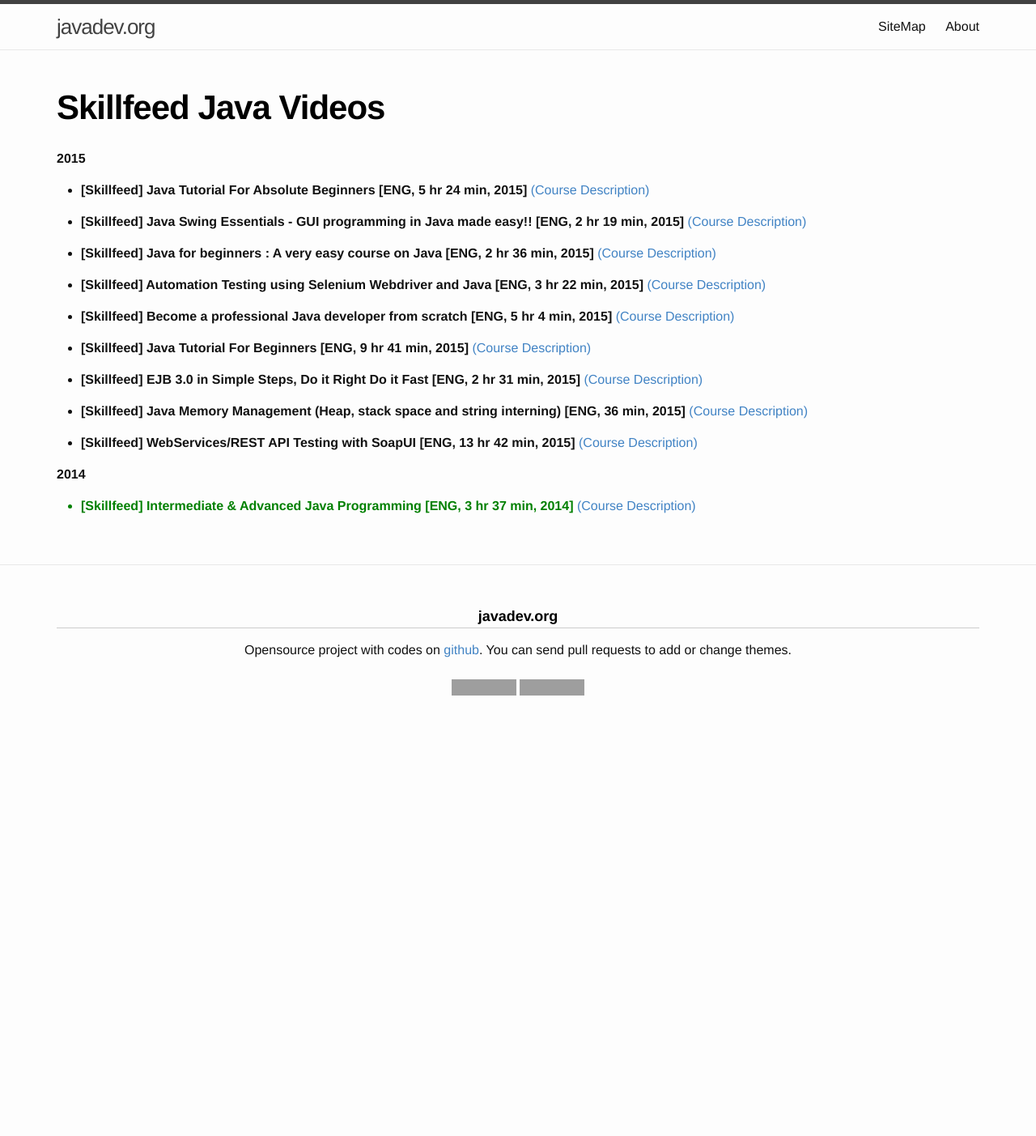
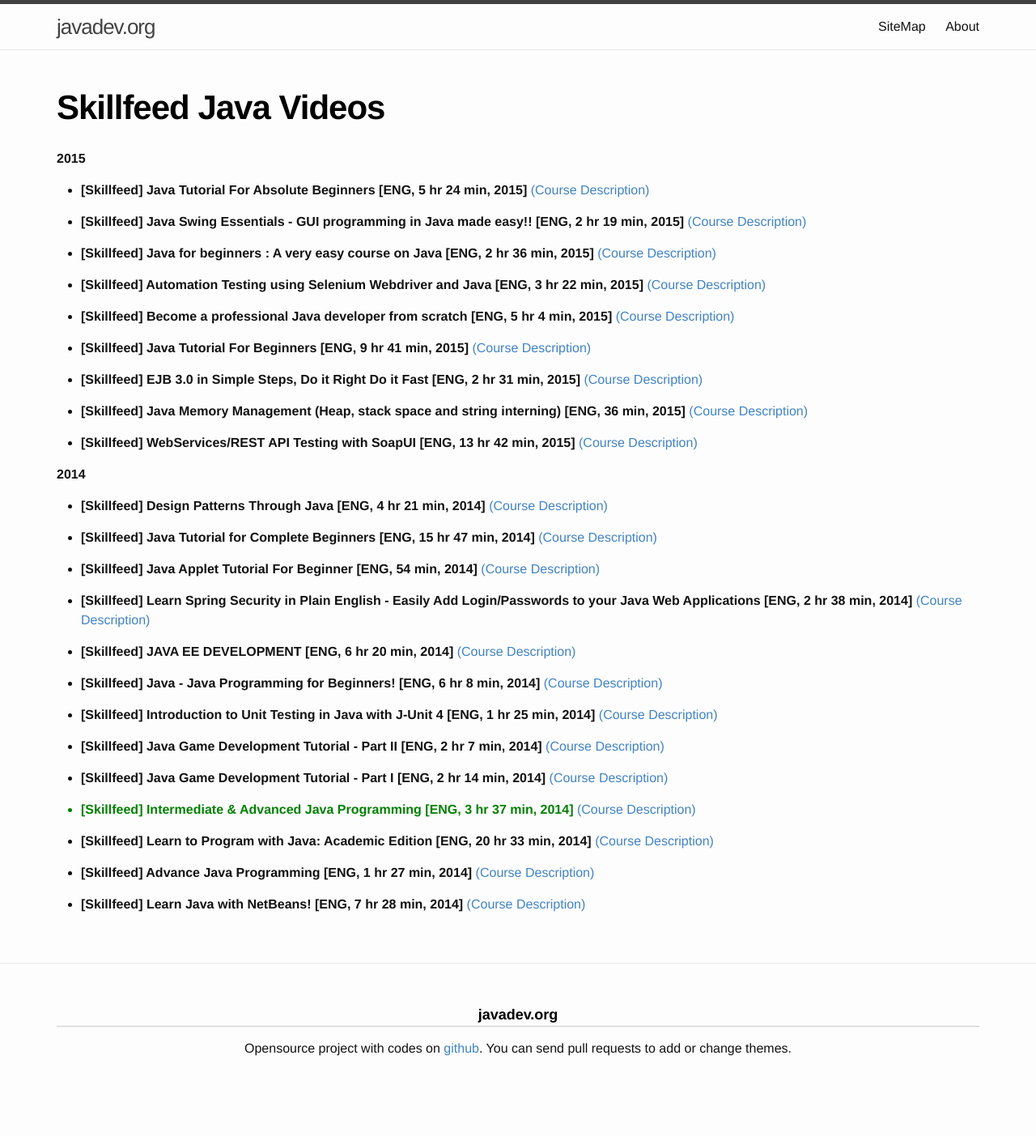
Before and after one commit to webmakaka/javadev.org, a Jekyll site: the page built from website/library/collections/video/paid/skillfeed.md, in a window 1280 px wide. Shown: the whole page at 81% size. Built offline with Jekyll 4.4.1, drawn with Linux system fonts in a browser that asks for light colours; before the commit the page ends 911 px from its top, so only the background shows below that; grey boxes are pictures that could not be loaded.

Commit message:
Update skillfeed.md

```diff
--- a/website/library/collections/video/paid/skillfeed.md
+++ b/website/library/collections/video/paid/skillfeed.md
@@ -20,13 +20,23 @@
 </ul>
 
 
-
-
-
-
-
 <strong>2014</strong>
 
 <ul>
+
+<li><strong>[Skillfeed] Design Patterns Through Java [ENG, 4 hr 21 min, 2014]</strong> <a href="https://www.skillfeed.com/courses/8802-design-patterns-through-java">(Course Description)</a></li>
+<li><strong>[Skillfeed] Java Tutorial for Complete Beginners [ENG, 15 hr 47 min, 2014]</strong> <a href="https://www.skillfeed.com/courses/4270-java-tutorial-for-complete-beginners">(Course Description)</a></li>
+<li><strong>[Skillfeed] Java Applet Tutorial For Beginner [ENG, 54 min, 2014]</strong> <a href="https://www.skillfeed.com/courses/8239-java-applet-tutorial-for-beginner">(Course Description)</a></li>
+<li><strong>[Skillfeed] Learn Spring Security in Plain English - Easily Add Login/Passwords to your Java Web Applications [ENG, 2 hr 38 min, 2014]</strong> <a href="https://www.skillfeed.com/courses/8103-learn-spring-security-in-plain-english-easily-add-login-passwords-to-your-java-web-applications">(Course Description)</a></li>
+<li><strong>[Skillfeed] JAVA EE DEVELOPMENT [ENG, 6 hr 20 min, 2014]</strong> <a href="https://www.skillfeed.com/courses/6973-java-ee-development">(Course Description)</a></li>
+<li><strong>[Skillfeed] Java - Java Programming for Beginners! [ENG, 6 hr 8 min, 2014]</strong> <a href="https://www.skillfeed.com/courses/6951-java-java-programming-for-beginners">(Course Description)</a></li>
+
+<li><strong>[Skillfeed] Introduction to Unit Testing in Java with J-Unit 4 [ENG, 1 hr 25 min, 2014]</strong> <a href="https://www.skillfeed.com/courses/6215-introduction-to-unit-testing-in-java-with-j-unit-4">(Course Description)</a></li>
+
+<li><strong>[Skillfeed] Java Game Development Tutorial - Part II [ENG, 2 hr 7 min, 2014]</strong> <a href="https://www.skillfeed.com/courses/5991-java-game-development-tutorial-part-ii">(Course Description)</a></li>
+<li><strong>[Skillfeed] Java Game Development Tutorial - Part I [ENG, 2 hr 14 min, 2014]</strong> <a href="https://www.skillfeed.com/courses/5941-java-game-development-tutorial-part-i">(Course Description)</a></li>
 <li style="color:green"><strong>[Skillfeed] Intermediate & Advanced Java Programming [ENG, 3 hr 37 min, 2014]</strong> <a href="https://www.skillfeed.com/courses/2105-intermediate-advanced-java-programming">(Course Description)</a></li>
+<li><strong>[Skillfeed] Learn to Program with Java: Academic Edition [ENG, 20 hr 33 min, 2014]</strong> <a href="https://www.skillfeed.com/courses/4693-learn-to-program-with-java-academic-edition">(Course Description)</a></li>
+<li><strong>[Skillfeed] Advance Java Programming [ENG, 1 hr 27 min, 2014]</strong> <a href="https://www.skillfeed.com/courses/5781-advance-java-programming">(Course Description)</a></li>
+<li><strong>[Skillfeed] Learn Java with NetBeans! [ENG, 7 hr 28 min, 2014]</strong> <a href="https://www.skillfeed.com/courses/5608-learn-java-with-netbeans">(Course Description)</a></li>
 </ul>
```
